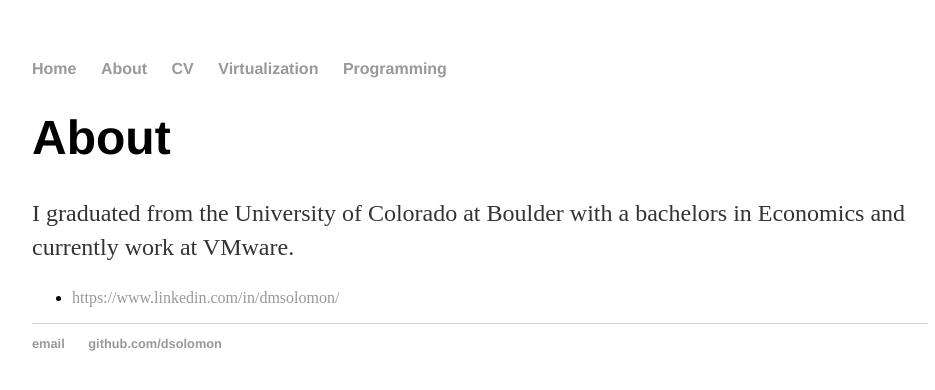
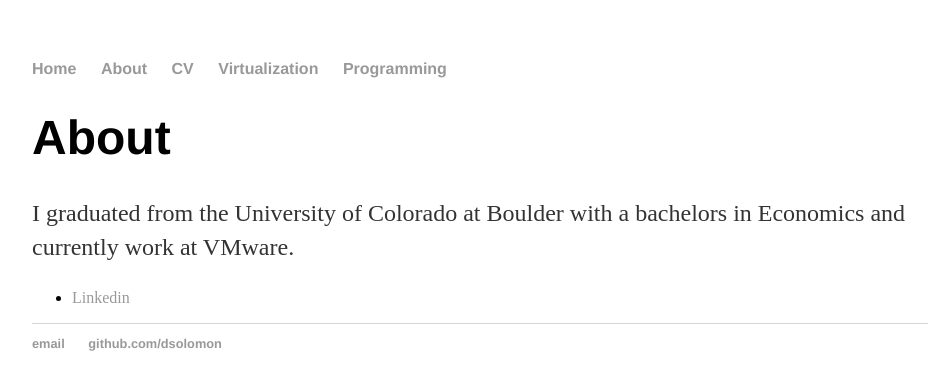
Before and after one commit to dsolomon/dsolomon.github.io, a Jekyll site: the page about.html, which Jekyll copies as it is, in a window 1280 px wide. Shown: the top 390 px of the page, without its empty margins (160-1095 px from the left). Built offline with Jekyll 4.4.1, drawn with Linux system fonts in a browser that asks for light colours; part of the change alters nothing that is shown.

Commit message:
Update about.html
corrected linkedin url reference

```diff
--- a/about.html
+++ b/about.html
@@ -26,7 +26,7 @@
 			<p>I graduated from the University of Colorado at Boulder with a bachelors in Economics and currently work at VMware.</p>
 
 			<ul class="contacts">
-				<li><a href="#">https://www.linkedin.com/in/dmsolomon/</a></li>
+				<li><a href="https://www.linkedin.com/in/dmsolomon/">Linkedin</a></li>
 			</ul>
 		</div>
 
```
